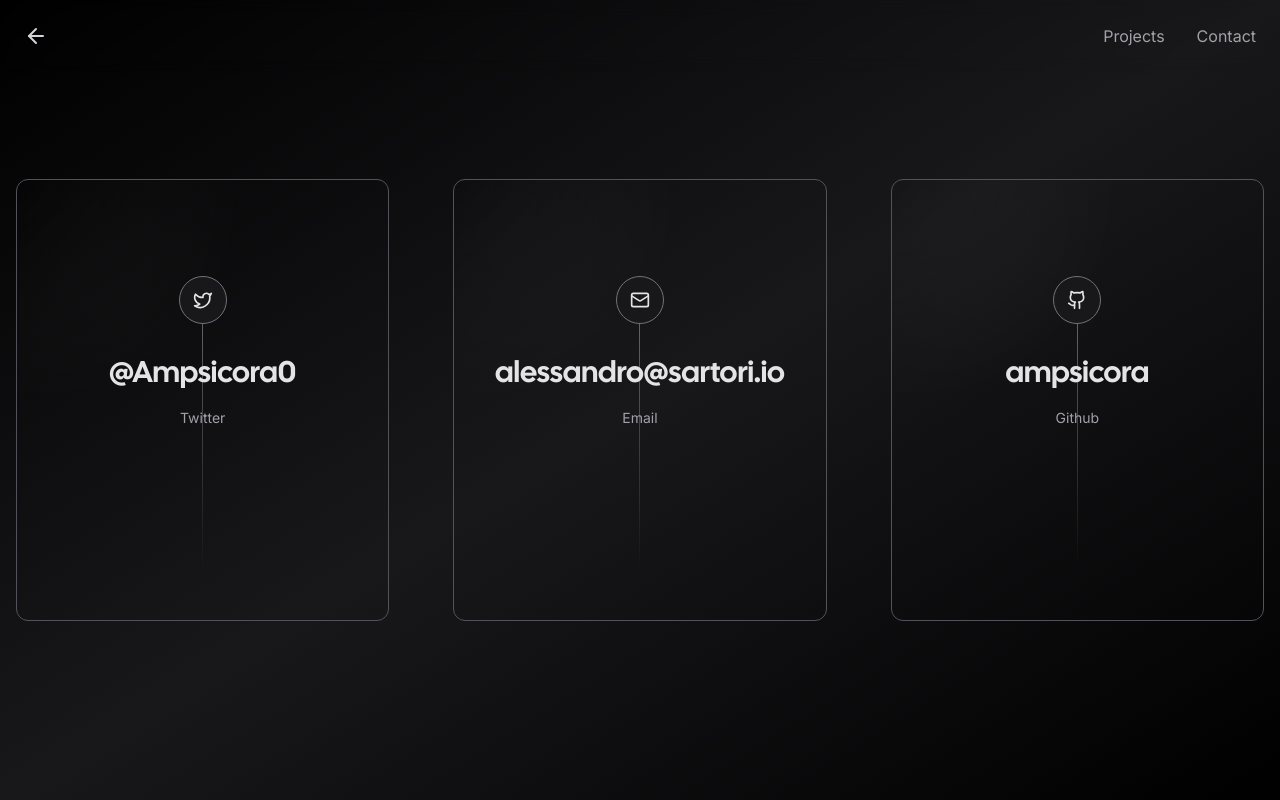
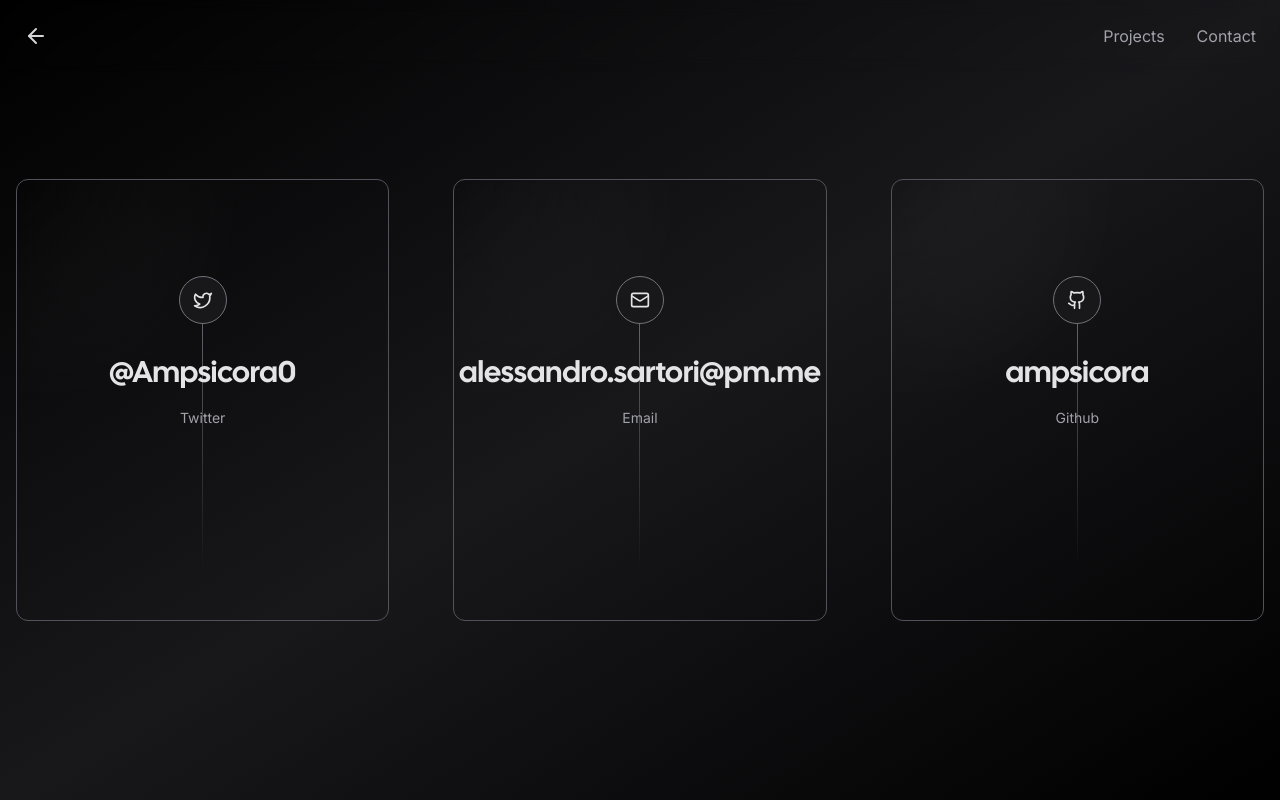
Before and after one commit to Ampsicora/personal-website, a Next.js app: page /contact in a window 1280 px wide. Built offline with nearby package versions, Linux system fonts and the light colour scheme; no server answers; what tailwindcss-debug-screens would draw is missing.

Commit message:
Update page.tsx

```diff
--- a/app/contact/page.tsx
+++ b/app/contact/page.tsx
@@ -13,9 +13,9 @@
 	},
 	{
 		icon: <Mail size={20} />,
-		href: "mailto:alessandro@sartori.io",
+		href: "mailto:alessandro.sartori@pm.me",
 		label: "Email",
-		handle: "alessandro@sartori.io",
+		handle: "alessandro.sartori@pm.me",
 	},
 	{
 		icon: <Github size={20} />,
```
